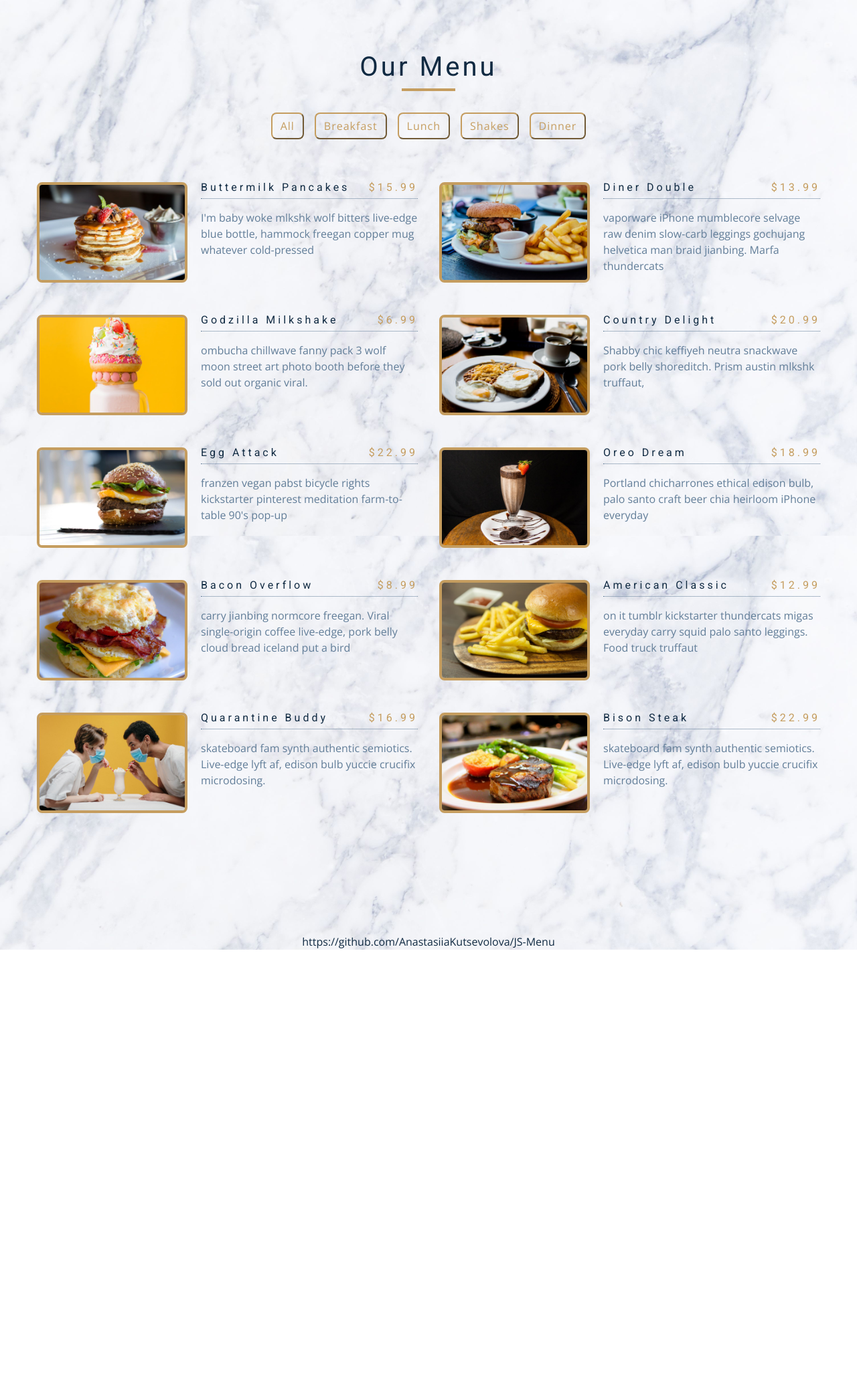
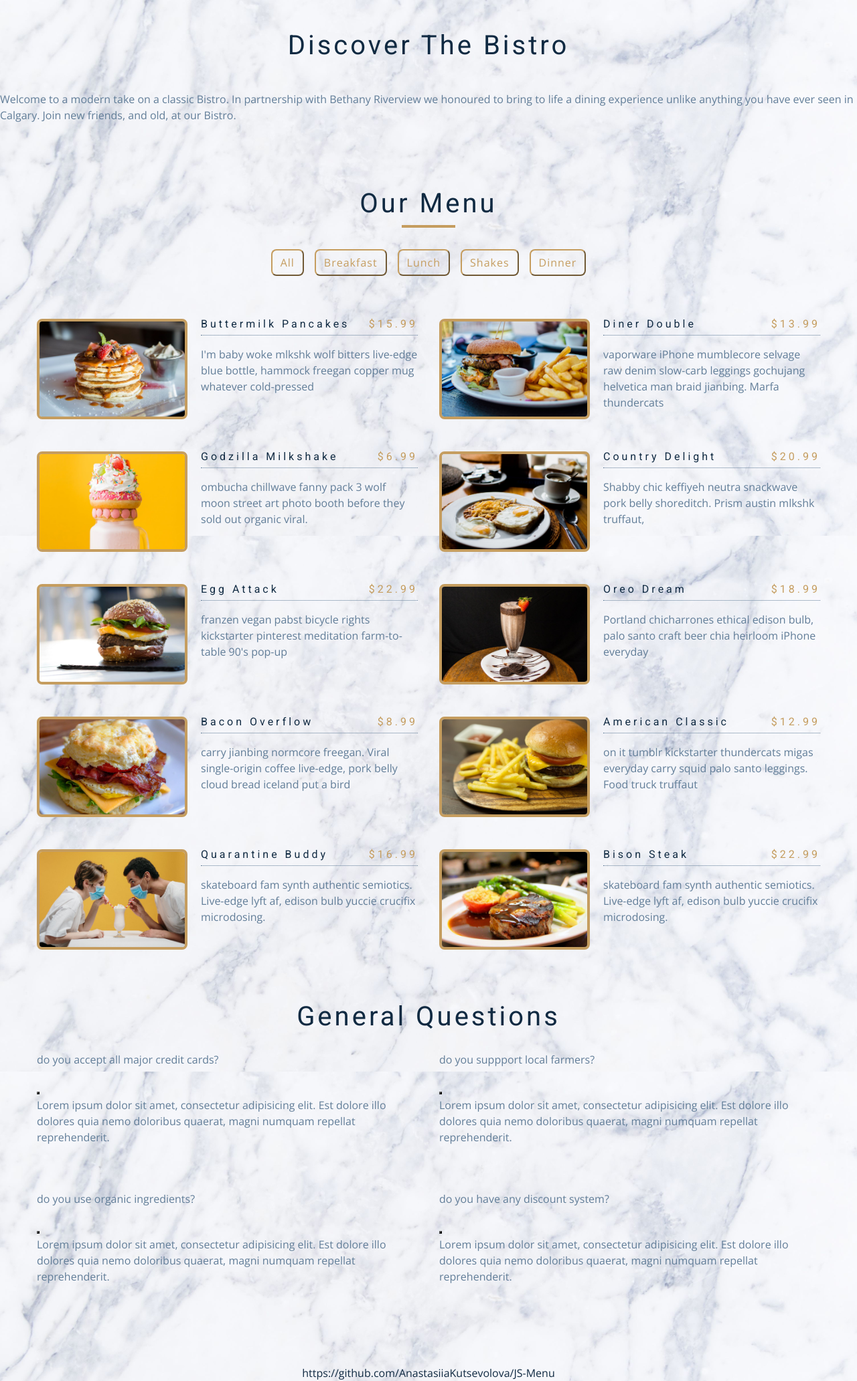
Before and after one commit to AnastasiiaKutsevolova/JS-Menu, a plain HTML site: page index.html in a window 1280 px wide. Shown: the whole page at 67% size. Before the commit the page ends 1418 px from the top, so only its background shows below. Drawn offline with nearby package versions, Linux system fonts and the light colour scheme.

Commit message:
added question section

```diff
--- a/index.html
+++ b/index.html
@@ -14,6 +14,17 @@
     <link rel="stylesheet" href="styles.css" />
   </head>
   <body>
+    <section class="dicover">
+      <div class="feature-content">
+        <h2 class="title m-5">Discover The Bistro</h2>
+        <p class="featured">
+          Welcome to a modern take on a classic Bistro. In partnership with
+          Bethany Riverview we honoured to bring to life a dining experience
+          unlike anything you have ever seen in Calgary. Join new friends, and
+          old, at our Bistro.
+        </p>
+      </div>
+    </section>
     <section class="menu">
       <!-- title -->
       <div class="title">
@@ -83,6 +94,112 @@
         <!-- end of single item -->
       </div>
     </section>
+    <section class="questions">
+        <!-- title -->
+        <div class="title">
+          <h2>general questions</h2>
+        </div>
+        <!-- questions -->
+        <div class="section-center">
+          <!-- single question -->
+          <article class="question">
+            <!-- question title -->
+            <div class="question-title">
+              <p>do you accept all major credit cards?</p>
+              <button type="button" class="question-btn">
+                <span class="plus-icon">
+                  <i class="far fa-plus-square"></i>
+                </span>
+                <span class="minus-icon">
+                  <i class="far fa-minus-square"></i>
+                </span>
+              </button>
+            </div>
+            <!-- question text -->
+            <div class="question-text">
+              <p>
+                Lorem ipsum dolor sit amet, consectetur adipisicing elit. Est
+                dolore illo dolores quia nemo doloribus quaerat, magni numquam
+                repellat reprehenderit.
+              </p>
+            </div>
+          </article>
+          <!-- end of single question -->
+          <!-- single question -->
+          <article class="question">
+            <!-- question title -->
+            <div class="question-title">
+              <p>do you suppport local farmers?</p>
+              <button type="button" class="question-btn">
+                <span class="plus-icon">
+                  <i class="far fa-plus-square"></i>
+                </span>
+                <span class="minus-icon">
+                  <i class="far fa-minus-square"></i>
+                </span>
+              </button>
+            </div>
+            <!-- question text -->
+            <div class="question-text">
+              <p>
+                Lorem ipsum dolor sit amet, consectetur adipisicing elit. Est
+                dolore illo dolores quia nemo doloribus quaerat, magni numquam
+                repellat reprehenderit.
+              </p>
+            </div>
+          </article>
+          <!-- end of single question -->
+          <!-- single question -->
+          <article class="question">
+            <!-- question title -->
+            <div class="question-title">
+              <p>do you use organic ingredients?</p>
+              <!-- button -->
+              <button type="button" class="question-btn">
+                <span class="plus-icon">
+                  <i class="far fa-plus-square"></i>
+                </span>
+                <span class="minus-icon">
+                  <i class="far fa-minus-square"></i>
+                </span>
+              </button>
+            </div>
+            <!-- question text -->
+            <div class="question-text">
+              <p>
+                Lorem ipsum dolor sit amet, consectetur adipisicing elit. Est
+                dolore illo dolores quia nemo doloribus quaerat, magni numquam
+                repellat reprehenderit.
+              </p>
+            </div>
+          </article>
+          <!-- end of single question -->
+          <!-- single question -->
+          <article class="question">
+            <!-- question title -->
+            <div class="question-title">
+              <p>do you have any discount system?</p>
+              <!-- button -->
+              <button type="button" class="question-btn">
+                <span class="plus-icon">
+                  <i class="far fa-plus-square"></i>
+                </span>
+                <span class="minus-icon">
+                  <i class="far fa-minus-square"></i>
+                </span>
+              </button>
+            </div>
+            <!-- question text -->
+            <div class="question-text">
+              <p>
+                Lorem ipsum dolor sit amet, consectetur adipisicing elit. Est
+                dolore illo dolores quia nemo doloribus quaerat, magni numquam
+                repellat reprehenderit.
+              </p>
+            </div>
+          </article>
+          <!-- end of single question -->
+      </section>
     <footer class="d-flex flex-wrap align-items-center justify-content-around">
       https://github.com/AnastasiiaKutsevolova/JS-Menu
     </footer>
```
